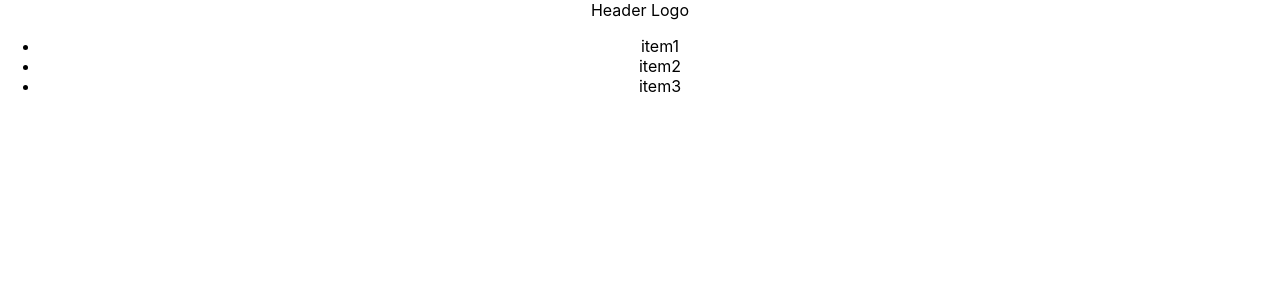
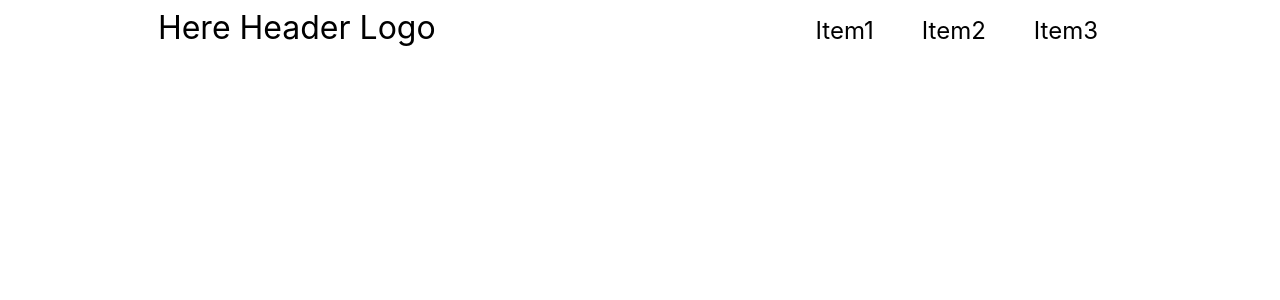
Before and after one commit to WATANAPEI/traffik, a React (Create React App) app in the folder traffik/: page / in a window 1280 px wide. Shown: the top 300 px of the page. Built offline with nearby package versions, Linux system fonts and the light colour scheme.

Commit message:
styled header

```diff
--- a/traffik/package.json
+++ b/traffik/package.json
@@ -10,9 +10,11 @@
     "@types/node": "^12.0.0",
     "@types/react": "^16.9.53",
     "@types/react-dom": "^16.9.8",
+    "@types/styled-components": "^5.1.4",
     "react": "^17.0.1",
     "react-dom": "^17.0.1",
     "react-scripts": "4.0.0",
+    "styled-components": "^5.2.1",
     "typescript": "^4.0.3",
     "web-vitals": "^0.2.4"
   },
--- a/traffik/src/components/Header.js
+++ b/traffik/src/components/Header.js
@@ -1,17 +1,36 @@
 import React from "react";
+import styled from "styled-components";
 
+const HeaderContainer = styled.div`
+    display: flex;
+    justify-content: space-around;
+    align-items: baseline;
+`;
+
+const HeaderLogo = styled.header`
+    font-size: 2em;
+`;
+
+const HeaderMenu = styled.ul`
+    list-style: none;
+    display: flex;
+    justify-content: space-between;
+`;
+
+const HeaderMenuItem = styled.li`
+    font-size: 1.5em;
+    padding: 0 1em;
+`;
 
 export default function Header() {
     return (
-        <div className="Header">
-            <div className="Header_logo">
-                Header Logo
-            </div>
-            <ul className="Header_Menu">
-                <li className="Header_MenuItem">item1</li>
-                <li className="Header_MenuItem">item2</li>
-                <li className="Header_MenuItem">item3</li>
-            </ul>
-        </div>
+        <HeaderContainer>
+            <HeaderLogo>Here Header Logo</HeaderLogo>
+            <HeaderMenu>
+                <HeaderMenuItem>Item1</HeaderMenuItem>
+                <HeaderMenuItem>Item2</HeaderMenuItem>
+                <HeaderMenuItem>Item3</HeaderMenuItem>
+            </HeaderMenu>
+        </HeaderContainer>
     )
 }
--- a/traffik/tsconfig.json
+++ b/traffik/tsconfig.json
@@ -18,7 +18,8 @@
     "resolveJsonModule": true,
     "isolatedModules": true,
     "noEmit": true,
-    "jsx": "react"
+    "jsx": "react",
+    "noImplicitAny": false,
   },
   "include": [
     "src"
```
Also changed, not shown: 1 other file (tests, documents, lock files or other folders).
